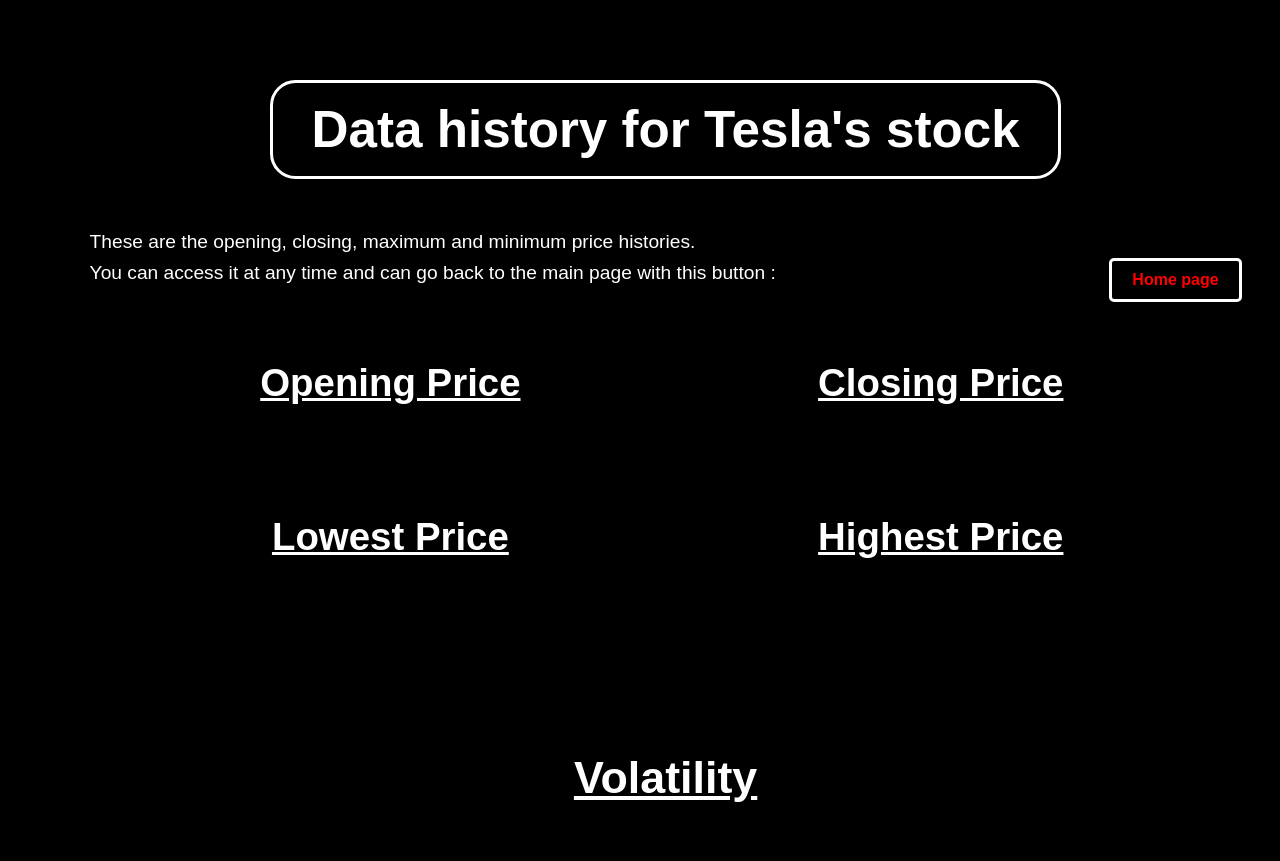
After one commit to Zer-Val/APGL_project, a Flask app: template dashboard/templates/history.html in a window 1280 px wide; the page is wider, and only the part inside the window is pictured. The commit adds this page. Run offline with Flask 3, Linux system fonts and the light colour scheme; the template is opened without the code that fills it, so the values that code supplies are empty.

Commit message:
Added history.html and modified index.html

```diff
--- /dev/null
+++ b/dashboard/templates/history.html
@@ -0,0 +1,157 @@
+<!DOCTYPE html>
+<html lang="fr">
+<!--
+    HTML page displaying the historical stock price key values for Tesla.
+    It contains several charts showing the opening, closing, minimum, and maximum prices,
+    as well as the volatility. A button allows returning to the homepage.
+-->
+<head>
+    <meta charset="UTF-8">
+    <meta name="viewport" content="width=device-width, initial-scale=1.0">
+    <!-- Title of the page -->
+	<title>Historique des Prix</title>
+	<!-- Define the page's styles (black background, white text, flexible layout) -->
+	<style>
+		html, body {
+			background-color: #000000;        /* Set the background color to black */
+			min-height: 100vh;                /* Ensure the page covers the full height of the viewport */
+			width: 100%;                      /* Set the width to 100% of the viewport */
+			overflow-y: auto;                 /* Enable vertical scrolling if content overflows */
+			margin: auto 2vw auto 2vw;        /* Center the page horizontally and add 2% margin on left and right */
+			padding: 0;                       /* Remove any default padding */
+			box-sizing: border-box;           /* Include padding and borders in the element's total width and height */
+			display: flex;                    /* Use flexbox layout to arrange the content */
+			flex-direction: column;           /* Arrange child elements in a column direction */
+			align-items: center;              /* Center-align items horizontally */
+		}
+
+		h1 {
+			margin: 10vh auto 5vh;            /* Add top and bottom margin of 10vh and 5vh, center horizontally */
+			width: fit-content;               /* Adjust the width of the element to fit the content */
+			font-family: Arial, sans-serif;   /* Set the font of the title to Arial */
+			font-size: 4vw;                   /* Set the font size relative to the viewport width (4% of viewport width) */
+			color: #ffffff;                   /* Set the text color to white */
+			text-align: center;               /* Center-align the title horizontally */
+			line-height: 1.2;                 /* Set the line height to 1.2 times the font size */
+			border: 0.3vw solid white;        /* Add a solid white border around the title with a thickness of 0.3vw */
+			border-radius: 2vw;               /* Round the corners of the border with a radius of 2vw */
+			display: inline-block;            /* Make the title behave like an inline element while allowing block styling */
+			padding: 2vh 3vw;                 /* Add padding of 2vh vertically and 3vw horizontally */
+		}
+
+		h2 {
+			margin-top: 3vw;                  /* Add top margin of 3vw to the heading */
+			width: 100%;                      /* Occupy the whole width available */
+			font-family: Arial, sans-serif;   /* Set the font of the title to Arial */
+			font-size: 3vw;                   /* Set the font size relative to the viewport width (3% of viewport width) */
+			color: #ffffff;                   /* Set the text color to white */
+			text-align: center;               /* Center-align the title horizontally */
+			line-height: 1.2;                 /* Set the line height to 1.2 times the font size */
+			text-decoration: underline;       /* Underline the title */
+		}
+
+		p {
+			margin-top: 1vh;                  /* Add top margin of 1vh to the paragraph */
+			width: 90vw;                      /* Occupy 90% of the viewport width */
+			font-family: Arial, sans-serif;   /* Set the font of the text to Arial */
+			font-size: 1.5vw;                 /* Set the font size relative to the viewport width (1.5% of viewport width) */
+			color: #ffffff;                   /* Set the text color to white */
+			text-align: left;                 /* Align the text to the left */
+			line-height: 1.6;                 /* Set the spacing between the lines of the text */
+		}
+
+		/* Container for the charts, displayed in a grid with 2 columns when screen size allows */
+		.graph-wrapper {
+			display: grid;                    /* Use grid layout for the container */
+			grid-template-columns: repeat(auto-fit, minmax(40vw, 1fr)); /* Create dynamic columns with a minimum width of 40vw and auto-fit to the available space */
+			grid-gap: 3vw;                    /* Add 3vw spacing between the charts */
+			max-width: 95vw;                  /* Set the maximum width of the container to 95% of the viewport width */
+			margin: 0 auto 10vh auto;         /* Center the container horizontally and add 10vh margin at the bottom */
+			text-align: center;               /* Center-align the text inside the container */
+		}
+
+		graph-wrapper div {
+			display: flex;                    /* Use flexbox layout for individual divs inside the .graph-wrapper */
+			flex-direction: column;           /* Arrange elements vertically within each div */
+			align-items: center;              /* Center-align elements horizontally within each div */
+		}
+
+		/* Container for volatility graphs with specific width and centered layout */
+		.volatility-container {
+			width: 85vw;                              /* Set the width to 85% of the viewport width */
+			margin: 5vh auto;                         /* Add 5vh margin at the top and center horizontally */
+			text-align: center;                       /* Center-align the text inside the container */
+			display: flex;                            /* Use flexbox layout for the container */
+			flex-direction: column;                   /* Arrange elements vertically within the container */
+			align-items: center;                      /* Center-align elements horizontally inside the container */
+		}
+
+		/* Titre H2 ajusté */
+		.volatility-container h2 {
+			font-size: 3.5vw;                         /* Set dynamic font size based on the viewport width */
+			margin-bottom: 2vh;                       /* Add margin at the bottom of the heading */
+			text-align: center;                       /* Center-align the text inside the heading */
+			width: 100%;                              /* Make sure the heading takes the full width */
+		}
+
+		button {
+			background-color: #000000;        /* Set the background color to black */
+			color: white;                     /* Set the text color to white */
+			padding: 10px 20px;               /* Add padding inside the button */
+			text-align: center;               /* Center-align the text inside the button */
+			text-decoration: none;            /* Remove any text decoration (like underline) */
+			display: inline-block;            /* Make the button behave like an inline block */
+			font-size: 16px;                  /* Set the font size of the button text */
+			cursor: pointer;                  /* Change the cursor to pointer when hovering */
+			border-radius: 5px;               /* Round the corners of the button */
+			font-weight: bold;                /* Make the text bold */
+			border: 3px solid #FFFFFF;        /* Add a 3px solid white border around the button */
+			float: right;                     /* Float the button to the right of its container */
+		}
+
+		/* Optionnel : Changer la couleur du bouton au survol */
+		button:hover {
+			background-color: #FF0000;        /* Change the background color to red when the button is hovered */
+		}
+
+	</style>
+</head>
+<body>
+	<!-- Main title -->
+    <h1>Data history for Tesla's stock</h1>
+
+	<!-- Introduction and button to go back to the homepage -->
+	<p>
+	These are the opening, closing, maximum and minimum price histories. <br>You can access it at any time and can go back to the main page with this button :
+	<a href="/">
+		<button style= "padding: 10px 20px; font-size: 16px; cursor: pointer; color:red;">Home page</button>
+	</a>
+	</p>
+
+	<div class="graph-wrapper">
+	    <div>
+	        <h2>Opening Price</h2>
+	        <div class="graph-container">{{ graphs['opening_value'] | safe }}</div>
+	    </div>
+
+	    <div>
+	        <h2>Closing Price</h2>
+	        <div class="graph-container">{{ graphs['closing_value'] | safe }}</div>
+	    </div>
+
+	    <div>
+	        <h2>Lowest Price</h2>
+	        <div class="graph-container">{{ graphs['min_value'] | safe }}</div>
+	    </div>
+
+	    <div>
+	        <h2>Highest Price</h2>
+	        <div class="graph-container">{{ graphs['max_value'] | safe }}</div>
+	    </div>
+	</div>
+    <div class="volatility-container">
+        <h2>Volatility</h2>
+        <div class="graph-container">{{ graphs['volatility'] | safe }}</div>
+    </div>
+</body>
+</html>
```
Also changed, not shown: dashboard/templates/index.html (+108 -97 lines).
